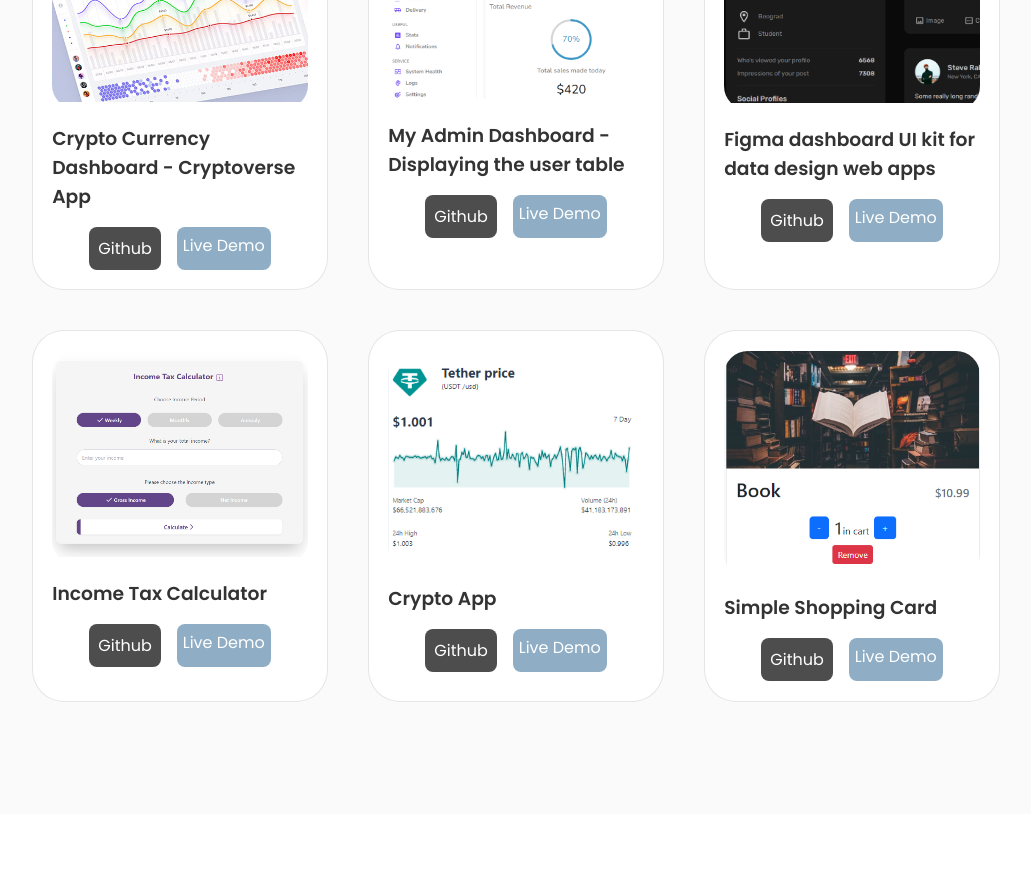
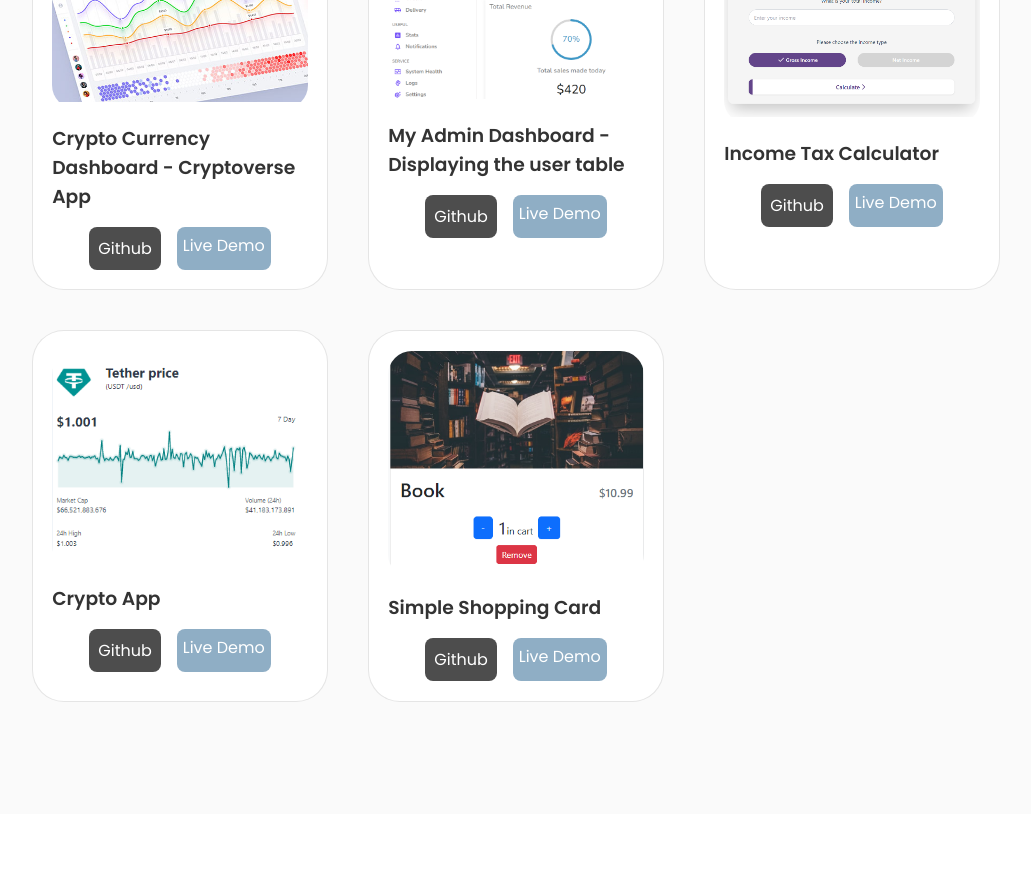
Before and after one commit to ervinkacar1991/new_portfolio, a React (Create React App) app: page / in a window 1280 px wide. Shown: the part 3520-4392 px from the top of the page, without its empty margins (124-1155 px from the left). Built offline with nearby package versions, Linux system fonts and the light colour scheme.

Commit message:
fix responsive for mobile

```diff
--- a/src/components/portfolio/portfolio.css
+++ b/src/components/portfolio/portfolio.css
@@ -124,9 +124,9 @@ row-gap: 0.75rem;
     .services__container{
         grid-template-columns: repeat(2, 1fr);
     }
-    .services__content{
-        padding: 3.5rem 0.5rem 1.25rem 1.5rem;
-    }
+    .services__modal-content {
+        padding: 3rem 1.5rem;
+      }
 
     .services__icon {
         font-size: 1.5rem;
@@ -136,13 +136,16 @@ row-gap: 0.75rem;
 
   @media screen and (max-width: 576px) {
 
-    .services__modal-content{
-        padding: 4.5rem 1.5rem 2.5rem;
-    }
+    .services__modal-content {
+        padding: 2rem 1rem;
+      }
     .services__modal-description{
         padding: 0;
 }
-
+.services__modal-services {
+    max-height: 200px;
+    overflow-y: auto;
+  }
   }
 
   /* For small devices */
@@ -151,6 +154,7 @@ row-gap: 0.75rem;
     .services__container{
         grid-template-columns: max-content;
     }
+
     .services__content{
         padding-right: 6rem;
     }
--- a/src/components/projects/Projects.jsx
+++ b/src/components/projects/Projects.jsx
@@ -2,7 +2,7 @@ import React from "react";
 import "./projects.css";
 import IMG1 from "../../assets/scr1.jpg";
 import IMG2 from "../../assets/scr2.png";
-import IMG3 from "../../assets/scr3.png";
+// import IMG3 from "../../assets/scr3.png";
 import IMG4 from "../../assets/scr4.png";
 import IMG5 from "../../assets/scr5.png";
 import IMG6 from "../../assets/scr6.png";
@@ -22,13 +22,13 @@ const data = [
     github: "https://github.com/ervinkacar1991/my_admin_dashboardApp",
     demo: "https://ervin-kacar-dashboard.netlify.app/",
   },
-  {
-    id: 3,
-    image: IMG3,
-    title: "Figma dashboard UI kit for data design web apps",
-    github: "https://github.com/ervinkacar1991/full_MERN-APP",
-    demo: "https://github.com/ervinkacar1991/full_MERN-APP",
-  },
+  // {
+  //   id: 3,
+  //   image: IMG3,
+  //   title: "Social Media App - example",
+  //   github: "https://github.com/ervinkacar1991/full_MERN-APP",
+  //   demo: "https://github.com/ervinkacar1991/full_MERN-APP",
+  // },
   {
     id: 4,
     image: IMG4,
```
